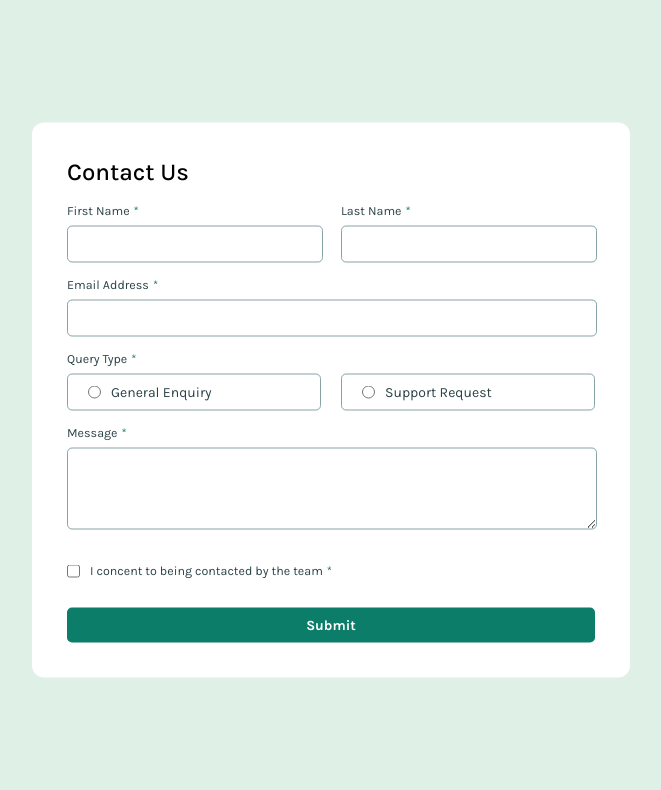
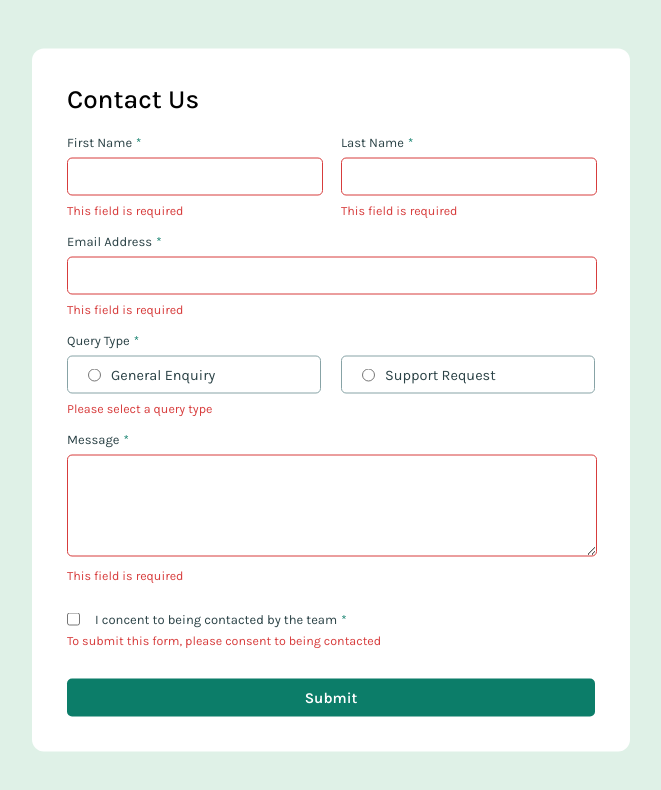
Before and after one commit to AAAnanastya/Contact-form, a plain HTML site: page index.html in a window 1280 px wide. Both pictures are taken after a click on the button "Submit". Shown: the whole page, without its empty margins (309-970 px from the left). Drawn offline with Linux system fonts and the light colour scheme.

Commit message:
styles adjustment and form checker additing

```diff
--- a/index.html
+++ b/index.html
@@ -17,54 +17,63 @@
         <div class="contact-form__block">
           <div class="contact-form__placeholder">First Name</div>
           <input class="contact-form__field" type="text" name="user-first-name" minlength="3" />
+          <div class="notification__hidden">This field is required</div>
         </div>
 
         <div class="contact-form__block">
           <div class="contact-form__placeholder">Last Name</div>
           <input class="contact-form__field" type="text" name="user-last-name" minlength="3" />
+          <div class="notification__hidden">This field is required</div>
         </div>
       </div>
 
       <div class="contact-form__block">
         <div class="contact-form__placeholder">Email Address</div>
         <input class="contact-form__field" type="email" name="user-email" />
+        <div class="notification__hidden">This field is required</div>
+        <div class="notification__hidden">Please enter a valid email address</div>
       </div>
 
       <div class="contact-form__placeholder">Query Type</div>
       <div class="contact-form__multiple-items-block">
-        <div class="contact-form__field radiobutton unselected">
-          <input type="radio" name="query-type" value="general-enquiry" />
+        <div class="contact-form__field radiobutton" onclick="selectRadio('general-enquiry')">
+          <input type="radio" name="query-type" value="general-enquiry" id="general-enquiry" />
           <label for="general-enquiry">General Enquiry</label>
         </div>
 
-        <div class="contact-form__field radiobutton unselected">
-          <input type="radio" name="query-type" value="support-request" />
+        <div class="contact-form__field radiobutton" onclick="selectRadio('support-request')">
+          <input type="radio" name="query-type" value="support-request" id="support-request" />
           <label for="support-request">Support Request</label>
         </div>
       </div>
+      <div id="query_notification" class="notification__hidden">Please select a query type</div>
 
       <div class="contact-form__block">
         <div class="contact-form__placeholder">Message</div>
         <textarea
           class="contact-form__field"
-          style="height: 80px"
+          style="resize: vertical; min-height: 100px; max-height: 200px"
           name="message"
           id="query-message"
           cols="30"
           rows="10"
           maxlength="1000"></textarea>
+        <div class="notification__hidden">This field is required</div>
       </div>
 
       <div class="contact-form__footer">
-        <div class="contact-form__footer__permission">
-          <input type="checkbox" name="contact-permission" />
+        <div class="contact-form__footer__permission" onclick="checkboxActive('contact-permission')">
+          <input type="checkbox" name="contact-permission" id="contact-permission" />
           <label class="contact-form__placeholder" style="margin: 0" for="contact-permission"
             >I concent to being contacted by the team</label
           >
         </div>
+        <div id="checkbox_notification" class="notification__hidden">To submit this form, please consent to being contacted</div>
 
         <button class="contact-form__footer__confirmation-button" type="button">Submit</button>
       </div>
     </form>
   </body>
+
+  <script src="script.js"></script>
 </html>
--- /dev/null
+++ b/script.js
@@ -0,0 +1,120 @@
+let textInputs = document.querySelectorAll('input[type="text"]');
+let emailInputs = document.querySelectorAll('input[type="email"]');
+let textAreas = document.querySelectorAll('textarea');
+let radios = document.querySelectorAll('input[type="radio"]');
+let checker = document.querySelector('.contact-form__footer__confirmation-button');
+
+function filledCheck() {
+  let inputsArray = [...Array.from(textInputs), ...Array.from(emailInputs), ...Array.from(textAreas)];
+
+  inputsArray.forEach((input) => {
+    if (input.value.trim() == '') {
+      input.style.borderColor = 'hsl(0, 66%, 54%)';
+
+      let nextElement = input.nextElementSibling;
+      if (nextElement.classList.contains('notification__hidden')) {
+        nextElement.classList.remove('notification__hidden');
+        nextElement.classList.add('notification__shown');
+      }
+    } else {
+      input.style.borderColor = 'hsl(186, 15%, 59%)';
+
+      let nextElement = input.nextElementSibling;
+      if (nextElement.classList.contains('notification__shown')) {
+        nextElement.classList.remove('notification__shown');
+        nextElement.classList.add('notification__hidden');
+      }
+    }
+  });
+}
+
+function emailValidation() {
+  emailInputs.forEach((input) => {
+    let email = input.value.trim();
+    let regex = /^[a-zA-Z0-9._%+-]+@[a-zA-Z0-9.-]+\.[a-zA-Z]{2,}$/;
+    let previousValid = input.nextElementSibling;
+    let currentValid = previousValid.nextElementSibling;
+
+    if (email.length > 0 && regex.test(email) == false) {
+      input.style.borderColor = 'hsl(0, 66%, 54%)';
+
+      if (currentValid.classList.contains('notification__hidden')) {
+        currentValid.classList.remove('notification__hidden');
+        currentValid.classList.add('notification__shown');
+      }
+    } else if (regex.test(email) == true) {
+      input.style.borderColor = 'hsl(186, 15%, 59%)';
+
+      if (currentValid.classList.contains('notification__shown')) {
+        currentValid.classList.remove('notification__shown');
+        currentValid.classList.add('notification__hidden');
+      }
+    } else if (currentValid.classList.contains('notification__shown') && email.length == 0) {
+      currentValid.classList.remove('notification__shown');
+      currentValid.classList.add('notification__hidden');
+    }
+  });
+}
+
+function selectRadio(id) {
+  let currentrRadio = document.getElementById(id);
+  currentrRadio.checked = true;
+
+  function radioContainerCheck() {
+    radios.forEach((radio) => {
+      let radioContainer = radio.parentElement;
+      if (radio.checked == true) {
+        radioContainer.style.backgroundColor = 'hsl(148, 38%, 91%)';
+        radioContainer.style.borderColor = 'hsl(169, 82%, 27%)';
+      } else if (radio.checked == false) {
+        radioContainer.style.backgroundColor = '';
+        radioContainer.style.borderColor = '';
+      }
+    });
+  }
+
+  radioContainerCheck();
+}
+
+function radioValidation() {
+  let radiosState = Array.from(radios).some((radio) => radio.checked == true);
+  let notifiation = document.getElementById('query_notification');
+
+  if (radiosState == false) {
+    notifiation.classList.remove('notification__hidden');
+    notifiation.classList.add('notification__shown');
+  } else if (radiosState == true && notifiation.classList.contains('notification__shown')) {
+    notifiation.classList.remove('notification__shown');
+    notifiation.classList.add('notification__hidden');
+  }
+}
+
+function checkboxActive() {
+  let checkbox = document.getElementById('contact-permission');
+
+  if (checkbox.checked == false) {
+    checkbox.checked = true;
+  } else {
+    checkbox.checked = false;
+  }
+}
+
+function checkboxValidation() {
+  let checkbox = document.getElementById('contact-permission');
+  let notification = document.getElementById('checkbox_notification');
+
+  if (checkbox.checked !== true) {
+    notification.classList.remove('notification__hidden');
+    notification.classList.add('notification__shown');
+  } else if (checkbox.checked == true && notification.classList.contains('notification__shown')) {
+    notification.classList.remove('notification__shown');
+    notification.classList.add('notification__hidden');
+  }
+}
+
+checker.addEventListener('click', () => {
+  filledCheck();
+  emailValidation();
+  radioValidation();
+  checkboxValidation();
+});
--- a/styles.scss
+++ b/styles.scss
@@ -1,23 +1,24 @@
+@font-face {
+  font-family: 'MyFont';
+  src: url('assets/fonts/Karla-VariableFont_wght.ttf') format('truetype');
+}
+
 body {
   margin: 0;
   padding: 0;
   background-color: hsl(148, 38%, 91%);
 }
 
-input {
-  margin: 0;
-  padding: 0;
-}
-
+input,
 textarea {
   margin: 0;
   padding: 0;
+  font-family: 'MyFont';
+  font-size: 15px;
+  color: hsl(187, 24%, 22%);
+  text-indent: 10px;
 }
 
-@font-face {
-  font-family: 'MyFont';
-  src: url('assets/fonts/Karla-VariableFont_wght.ttf') format('truetype');
-}
 .contact-form {
   display: block;
   position: absolute;
@@ -32,8 +33,8 @@ textarea {
   &__title {
     font-family: 'MyFont';
     font-weight: 500;
-    font-size: 24px;
-    margin: 0 0 18px;
+    font-size: 26px;
+    margin: 0 0 20px;
   }
 
   &__block {
@@ -48,15 +49,15 @@ textarea {
 
   &__field {
     width: 100%;
-    height: 35px;
+    height: 36px;
     border: 0.5px solid hsl(186, 15%, 59%);
     border-radius: 5px;
-    margin-bottom: 15px;
+    margin-bottom: 16px;
   }
 
   &__placeholder {
     font-family: 'MyFont';
-    font-size: 12.5px;
+    font-size: 13px;
     color: hsl(187, 24%, 22%);
     margin-bottom: 8px;
 
@@ -75,20 +76,20 @@ textarea {
     &__permission {
       display: flex;
       align-items: center;
-      gap: 10px;
-      margin: 15px 0 15px;
+      gap: 15px;
+      margin: 13px 0 15px;
     }
 
     &__confirmation-button {
       font-family: 'MyFont';
-      font-size: 14px;
-      font-weight: 700;
+      font-size: 15px;
+      font-weight: 600;
       color: white;
       background-color: hsl(169, 82%, 27%);
       border: none;
       border-radius: 5px;
       width: 100%;
-      height: 35px;
+      height: 38px;
       margin-top: 15px;
     }
   }
@@ -100,6 +101,34 @@ textarea {
   padding-left: 20px;
   gap: 10px;
   font-family: 'MyFont';
-  font-size: 14px;
+  font-size: 14.5px;
   color: hsl(187, 24%, 22%);
 }
+
+.contact-form__field,
+.contact-form__footer__permission,
+.contact-form__footer__confirmation-button:hover,
+.contact-form__field:hover input,
+.contact-form__field:hover label,
+.contact-form__footer__permission:hover input,
+.contact-form__footer__permission:hover label {
+  cursor: pointer;
+}
+
+.contact-form__field:focus {
+  outline-color: hsl(169, 82%, 27%);
+}
+
+.notification {
+  &__hidden {
+    display: none;
+  }
+
+  &__shown {
+    font-family: 'MyFont';
+    font-size: 12.5px;
+    color: hsl(0, 66%, 54%);
+    margin-bottom: 16px;
+    margin-top: -8px;
+  }
+}
```
Also changed, not shown: styles.css, 2 other files.
